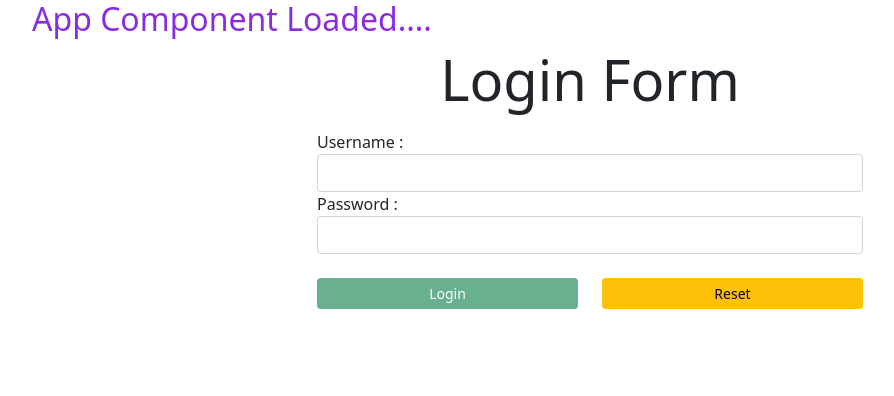
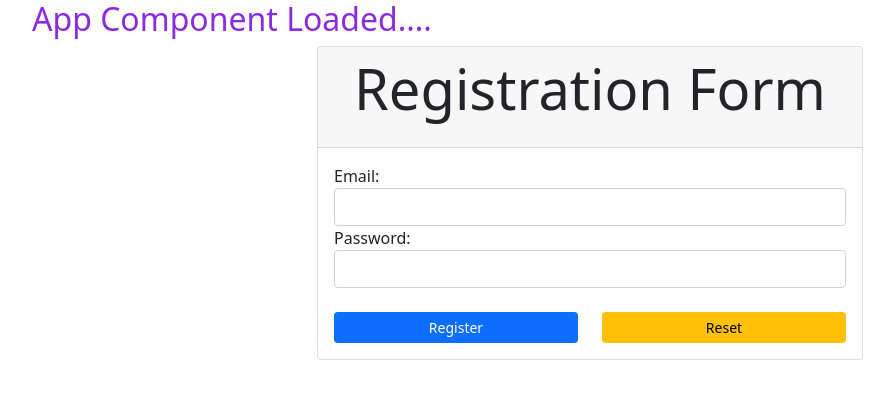
Before and after one commit to synergy2411/genpact-dec21, an Angular app in the folder users-app/: page / in a window 1280 px wide. Shown: the top 396 px of the page, without its empty margins (50-944 px from the left). Built offline with nearby package versions, Linux system fonts and the light colour scheme.

Commit message:
register template

```diff
--- a/users-app/src/app/app.component.html
+++ b/users-app/src/app/app.component.html
@@ -10,7 +10,9 @@
 
     <!-- <app-pipe-demo></app-pipe-demo> -->
 
-    <app-login></app-login>
+    <!-- <app-login></app-login> -->
+
+    <app-register></app-register>
 
   <!-- <app-users [title]="appTitle"></app-users> -->
 </div>
--- a/users-app/src/app/app.module.ts
+++ b/users-app/src/app/app.module.ts
@@ -12,6 +12,7 @@ import { PipeDemoComponent } from './components/pipe-demo/pipe-demo.component';
 import { CountryCodePipe } from './pipes/country-code.pipe';
 import { ReversePipe } from './pipes/reverse.pipe';
 import { LoginComponent } from './components/login/login.component';
+import { RegisterComponent } from './components/register/register.component';
 
 @NgModule({
   declarations: [     // Components, Directives, Pipes
@@ -24,7 +25,8 @@ import { LoginComponent } from './components/login/login.component';
     PipeDemoComponent,
     CountryCodePipe,
     ReversePipe,
-    LoginComponent
+    LoginComponent,
+    RegisterComponent
   ],
   imports: [          // Module - built-in / Custom module
     BrowserModule,
--- a/users-app/src/app/components/pipe-demo/pipe-demo.component.ts
+++ b/users-app/src/app/components/pipe-demo/pipe-demo.component.ts
@@ -11,7 +11,13 @@ export class PipeDemoComponent implements OnInit {
 
   promise = new Promise((resolve, reject)=>{
     setTimeout(()=>{
-      resolve("Here the data comes...")
+      const random = Math.round(Math.random() * 1000);
+      console.log("RANDOM : ", random);
+      if(random >= 60){
+        resolve("Here the data comes...")
+      }else{
+        reject(new Error("Less then 60"))
+      }
     }, 3000)
   })
 
--- /dev/null
+++ b/users-app/src/app/components/register/register.component.html
@@ -0,0 +1,33 @@
+<div class="row">
+  <div class="col-6 offset-3">
+    <div class="card">
+      <div class="card-header">
+        <p class="display-4 text-center">
+          Registration Form
+        </p>
+      </div>
+      <div class="card-body">
+        <form>
+          <!-- Email -->
+          <div class="form-group">
+            <label for="email">Email:</label>
+            <input type="text" class="form-control" name="email">
+          </div>
+          <!-- Password -->
+          <label for="password">Password:</label>
+          <input type="password" name="password" class="form-control">
+          <br>
+          <!-- Buttons -->
+          <div class="row">
+            <div class="col-6 d-grid gap-1">
+              <button class="btn btn-primary btn-block btn-sm">Register</button>
+            </div>
+            <div class="col-6 d-grid gap-1">
+              <button class="btn btn-warning btn-block btn-sm">Reset</button>
+            </div>
+          </div>
+        </form>
+      </div>
+    </div>
+  </div>
+</div>
--- /dev/null
+++ b/users-app/src/app/components/register/register.component.ts
@@ -0,0 +1,15 @@
+import { Component, OnInit } from '@angular/core';
+
+@Component({
+  selector: 'app-register',
+  templateUrl: './register.component.html',
+  styleUrls: ['./register.component.css']
+})
+export class RegisterComponent implements OnInit {
+
+  constructor() { }
+
+  ngOnInit(): void {
+  }
+
+}
```
Also changed, not shown: users-app/src/app/components/register/register.component.css (added), 1 other file (tests, documents, lock files or other folders).
